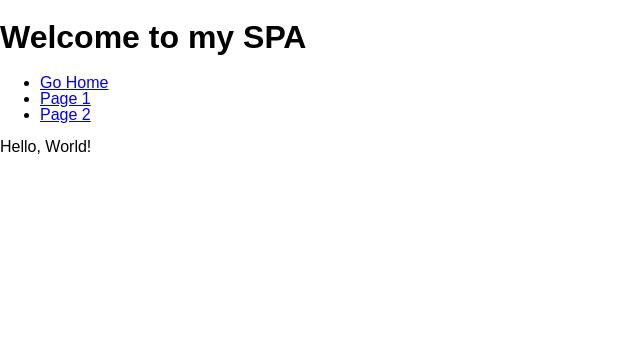
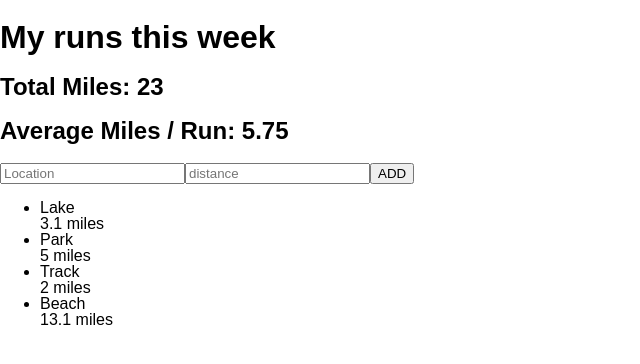
Before and after one commit to mdewey/hooks-typescript, a React (Create React App) app: page / in a window 1280 px wide. Shown: the top 364 px of the page, without its empty margins (0-640 px from the left). Built offline with nearby package versions, Linux system fonts and the light colour scheme.

Commit message:
Added Class Examplke

```diff
--- a/package.json
+++ b/package.json
@@ -29,6 +29,7 @@
     "stylelint-config-standard": "^19.0.0"
   },
   "dependencies": {
+    "axios": "^0.19.2",
     "json": "^9.0.6",
     "react": "^16.12.0",
     "react-dom": "^16.12.0",
--- a/src/App.jsx
+++ b/src/App.jsx
@@ -1,36 +1,11 @@
 import React from 'react'
-import { BrowserRouter as Router, Link, Route, Switch } from 'react-router-dom'
-import Page from './pages/Page'
-import Page2 from './pages/Page2'
-import HomePage from './pages/HomePage'
-import NotFound from './pages/NotFound'
+import ClassExample from './components/ClassExample'
 
 const App = () => {
   return (
-    <Router>
-      <header>
-        <h1>Welcome to my SPA</h1>
-        <nav>
-          <ul>
-            <li>
-              <Link to="/">Go Home</Link>
-            </li>
-            <li>
-              <Link to="/1">Page 1</Link>
-            </li>
-            <li>
-              <Link to="/2">Page 2</Link>
-            </li>
-          </ul>
-        </nav>
-      </header>
-      <Switch>
-        <Route exact path="/" component={HomePage}></Route>
-        <Route exact path="/1" component={Page}></Route>
-        <Route exact path="/2" component={Page2}></Route>
-        <Route path="*" component={NotFound}></Route>
-      </Switch>
-    </Router>
+    <>
+      <ClassExample />
+    </>
   )
 }
 
--- /dev/null
+++ b/src/components/ClassExample.jsx
@@ -0,0 +1,122 @@
+import React, { Component } from 'react'
+
+export class ClassExample extends Component {
+  state = {
+    runs: [],
+    newRun: {},
+    stats: {},
+  }
+
+  constructor(props) {
+    super(props)
+    this.updateField = this.updateField.bind(this)
+    this.addNewRunToRuns = this.addNewRunToRuns.bind(this)
+    this.getRunningStats = this.getRunningStats.bind(this)
+  }
+
+  componentDidMount() {
+    this.setState(
+      {
+        runs: [
+          { name: 'Lake', distance: 3.1 },
+          { name: 'Park', distance: 5 },
+          { name: 'Track', distance: 2 },
+          { name: 'Beach', distance: 13.1 },
+        ],
+      },
+      () => {
+        this.setState({
+          stats: this.getRunningStats(),
+        })
+      }
+    )
+  }
+
+  getRunningStats() {
+    const rv = {
+      averageDistance: 0,
+      total: 0,
+    }
+
+    rv.total = this.state.runs.reduce(
+      (acc, item) => acc + parseInt(item.distance),
+      0
+    )
+    rv.averageDistance = rv.total / this.state.runs.length
+    return rv
+  }
+
+  addNewRunToRuns(e) {
+    e.preventDefault()
+    this.setState(
+      {
+        runs: this.state.runs.concat(this.state.newRun),
+        newRun: {
+          location: '',
+          distance: '',
+        },
+      },
+      () => {
+        this.setState({
+          stats: this.getRunningStats(),
+        })
+      }
+    )
+  }
+
+  updateField(e) {
+    this.setState({
+      newRun: {
+        ...this.state.newRun,
+        [e.target.name]: e.target.value,
+      },
+    })
+  }
+
+  render() {
+    return (
+      <div>
+        <h1>My runs this week</h1>
+        <section>
+          <h2>Total Miles: {this.state.stats.total}</h2>
+          <h2>Average Miles / Run: {this.state.stats.averageDistance}</h2>
+        </section>
+        <section>
+          <form onSubmit={this.addNewRunToRuns}>
+            <input
+              type="text"
+              placeholder="Location"
+              name="location"
+              value={this.state.newRun.location}
+              onChange={this.updateField}
+              required
+            />
+            <input
+              type="number"
+              placeholder="distance"
+              name="distance"
+              value={this.state.newRun.distance}
+              onChange={this.updateField}
+              required
+            />
+            <button>ADD</button>
+          </form>
+        </section>
+        <section>
+          <ul>
+            {this.state.runs.map(run => {
+              return (
+                <li>
+                  <header>{run.name}</header>
+                  <main>{run.distance} miles</main>
+                </li>
+              )
+            })}
+          </ul>
+        </section>
+      </div>
+    )
+  }
+}
+
+export default ClassExample
--- a/src/pages/HomePage.jsx
+++ /dev/null
@@ -1,8 +0,0 @@
-import React from 'react'
-import HelloWorld from '../components/HelloWorld'
-
-const HomePage = () => {
-  return <HelloWorld />
-}
-
-export default HomePage
--- a/src/pages/NotFound.jsx
+++ /dev/null
@@ -1,7 +0,0 @@
-import React from 'react'
-
-const NotFound = () => {
-  return <div>Nothing Here</div>
-}
-
-export default NotFound
--- a/src/pages/Page.jsx
+++ /dev/null
@@ -1,7 +0,0 @@
-import React from 'react'
-
-const Page = () => {
-  return <div>This is a Page</div>
-}
-
-export default Page
--- a/src/pages/Page2.jsx
+++ /dev/null
@@ -1,7 +0,0 @@
-import React from 'react'
-
-const Page2 = () => {
-  return <div>This is another Page</div>
-}
-
-export default Page2
```
Also changed, not shown: src/components/HookExample.jsx (added, +29 -0 lines), src/components/TypeScriptExample.jsx (added, +29 -0 lines), 1 other file (tests, documents, lock files or other folders).
